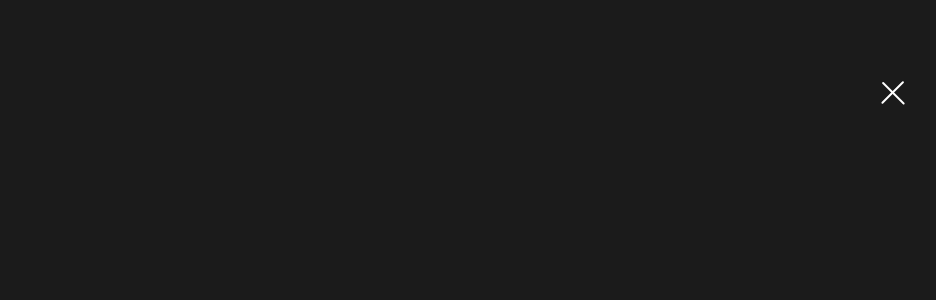
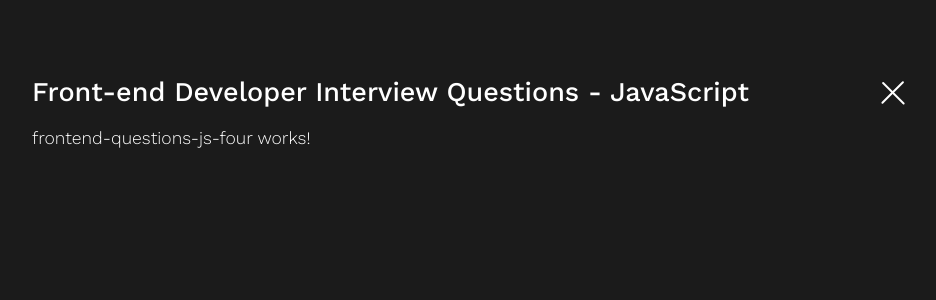
Before and after one commit to desslinga/personal-web, an Angular app: page /notes/frontend-questions-js-four in a window 1280 px wide. Shown: the top 300 px of the page, without its empty margins (173-1109 px from the left). Built offline with nearby package versions, Linux system fonts and the light colour scheme.

Commit message:
Adding js part 4

```diff
--- a/src/app/app.module.ts
+++ b/src/app/app.module.ts
@@ -43,6 +43,7 @@ import { FrontendQuestionsCssThreeComponent } from './pages/partial/notes-previe
 import { FrontendQuestionsJsOneComponent } from './pages/partial/notes-preview/previews/frontend-questions-js-one/frontend-questions-js-one.component';
 import { FrontendQuestionsJsTwoComponent } from './pages/partial/notes-preview/previews/frontend-questions-js-two/frontend-questions-js-two.component';
 import { FrontendQuestionsJsThreeComponent } from './pages/partial/notes-preview/previews/frontend-questions-js-three/frontend-questions-js-three.component';
+import { FrontendQuestionsJsFourComponent } from './pages/partial/notes-preview/previews/frontend-questions-js-four/frontend-questions-js-four.component';
 
 // note components
 import { DefnComponent } from './components/notes/defn.component';
@@ -81,7 +82,8 @@ import { LocComponent } from './components/notes/loc.component';
     FrontendQuestionsCssThreeComponent,
     FrontendQuestionsJsOneComponent,
     FrontendQuestionsJsTwoComponent,
-    FrontendQuestionsJsThreeComponent
+    FrontendQuestionsJsThreeComponent,
+    FrontendQuestionsJsFourComponent
   ],
   imports: [
     BrowserModule,
--- a/src/app/pages/full/notes/notes.component.html
+++ b/src/app/pages/full/notes/notes.component.html
@@ -60,6 +60,11 @@
         <span>FRONT-END QUESTIONS JS: 21-30 </span>
       </a>
     </div>
+    <div class="col-12 col-md-6">
+      <a class="btn-sim" routerLink="/notes/frontend-questions-js-four">
+        <span>FRONT-END QUESTIONS JS: 31-40 </span>
+      </a>
+    </div>
   </div>
   <div class="row">
     <div class="col-12">
--- a/src/app/pages/partial/notes-preview/notes-preview.component.html
+++ b/src/app/pages/partial/notes-preview/notes-preview.component.html
@@ -23,4 +23,7 @@
     <app-frontend-questions-js-three
       *ngIf="project==='frontend-questions-js-three'"
     ></app-frontend-questions-js-three>
+    <app-frontend-questions-js-four
+      *ngIf="project==='frontend-questions-js-four'"
+    ></app-frontend-questions-js-four>
 </app-preview>
--- a/src/app/pages/partial/notes-preview/notes-preview.component.ts
+++ b/src/app/pages/partial/notes-preview/notes-preview.component.ts
@@ -27,6 +27,7 @@ export class NotesPreviewComponent implements OnInit {
       case 'frontend-questions-js-one':
       case 'frontend-questions-js-two':
       case 'frontend-questions-js-three':
+      case 'frontend-questions-js-four':
         this.title = "Front-end Developer Interview Questions - JavaScript";
         break;
       default:
--- /dev/null
+++ b/src/app/pages/partial/notes-preview/previews/frontend-questions-js-four/frontend-questions-js-four.component.html
@@ -0,0 +1,3 @@
+<p>
+  frontend-questions-js-four works!
+</p>
--- /dev/null
+++ b/src/app/pages/partial/notes-preview/previews/frontend-questions-js-four/frontend-questions-js-four.component.ts
@@ -0,0 +1,14 @@
+import { Component, OnInit } from '@angular/core';
+
+@Component({
+  selector: 'app-frontend-questions-js-four',
+  templateUrl: './frontend-questions-js-four.component.html'
+})
+export class FrontendQuestionsJsFourComponent implements OnInit {
+
+  constructor() { }
+
+  ngOnInit() {
+  }
+
+}
--- a/src/app/pages/partial/notes-preview/previews/frontend-questions-js-three/frontend-questions-js-three.component.html
+++ b/src/app/pages/partial/notes-preview/previews/frontend-questions-js-three/frontend-questions-js-three.component.html
@@ -281,7 +281,7 @@ x = false;
         </p></li>
       </ul>
       <p>
-        Conclusion? The advantages definitely outweight the disadvatages, and
+        Conclusion? The advantages definitely outweigh the disadvatages, and
         it is worth avoiding the potential problems caused by not using
         <code class="language-javascript">"use strict";</code>.
       </p>
```
